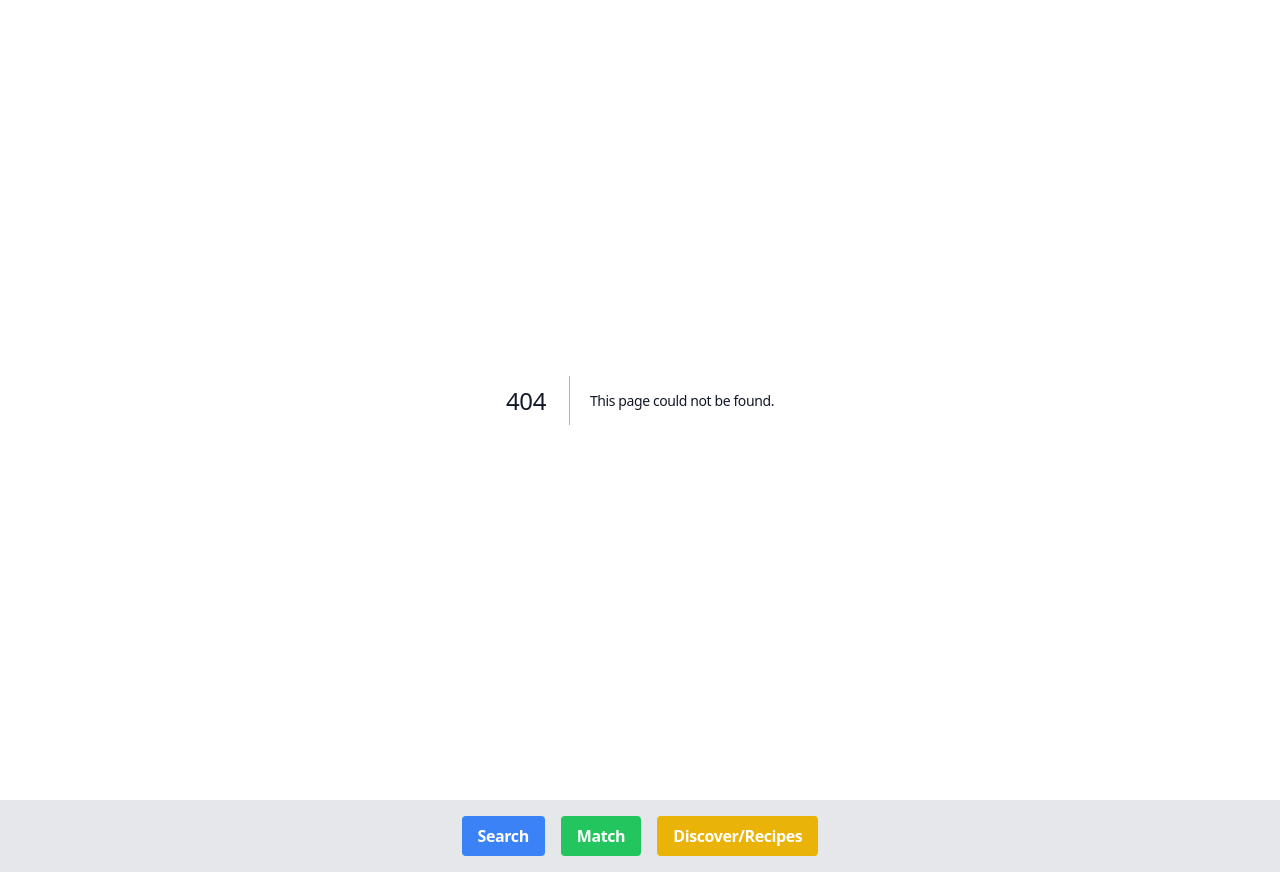
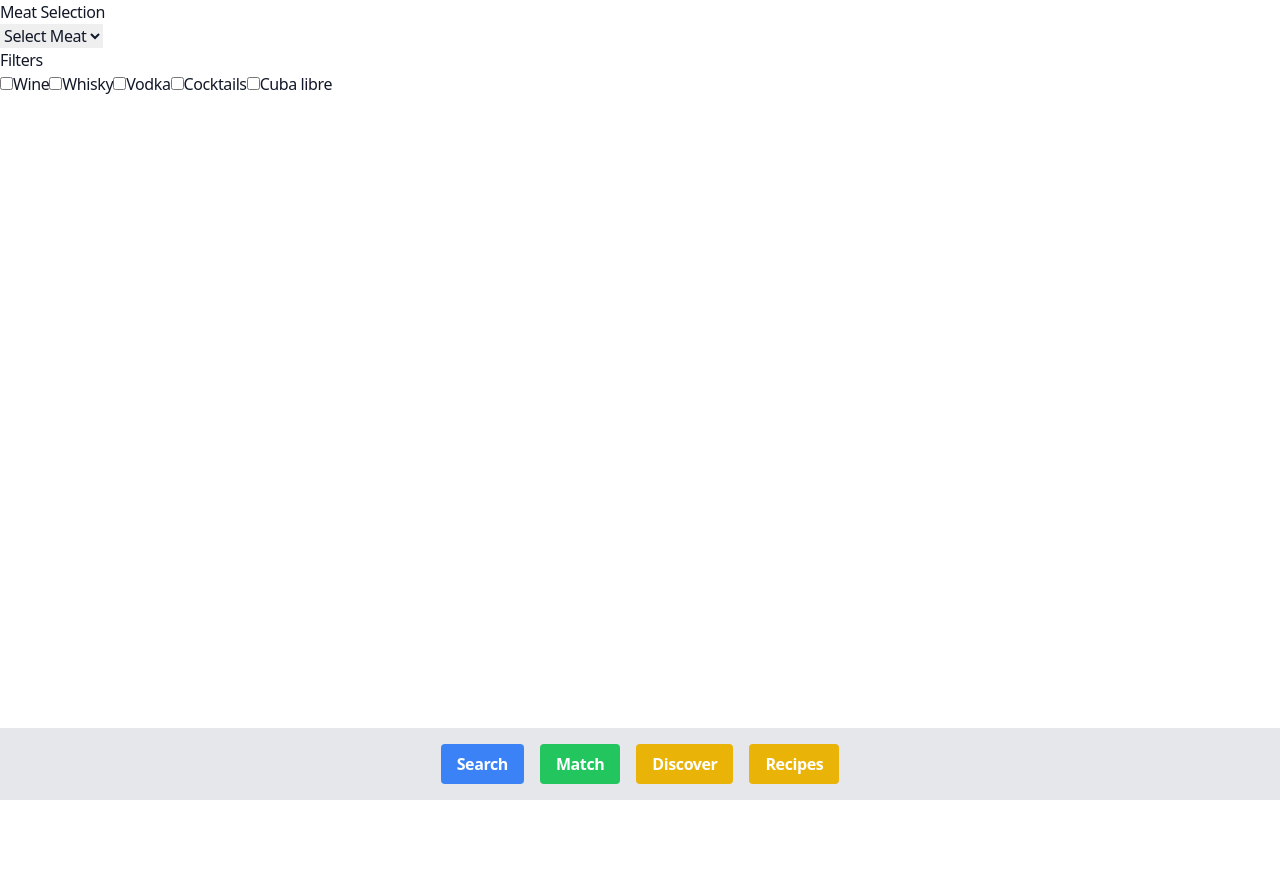
Before and after one commit to CulinarI0/Luna, a Next.js app: page /match in a window 1280 px wide. Before the commit this address had no page. After the commit the page ends 800 px from the top, so only its background shows below. Built offline with nearby package versions, Linux system fonts and the light colour scheme.

Commit message:
feat: Create new mock pages and separate recipes and discover

```diff
--- /dev/null
+++ b/src/app/(pages)/discover/page.tsx
@@ -0,0 +1,7 @@
+export default function DiscoverPage(){
+  return (
+  <div>
+    Hello Discover Page
+  </div>
+  )
+}
--- /dev/null
+++ b/src/app/(pages)/match/page.tsx
@@ -0,0 +1,16 @@
+"use client"
+import { useState } from "react";
+import FilterComponent from "../../../components/FilterPage";
+
+export default function MatchPage(){
+  const [selectedFilters, setSelectedFilters] = useState<string[]>([]);
+
+  const handleFilterChange = (filters: string[]) => {
+    setSelectedFilters(filters);
+  };
+return (
+    <div>
+      <FilterComponent selectedFilters={selectedFilters} onFilterChange={handleFilterChange} />
+    </div>
+  );
+}
--- /dev/null
+++ b/src/app/(pages)/recipes/page.tsx
@@ -0,0 +1,7 @@
+export default function RecipesPage(){
+  return (
+  <div>
+    Hello Recipes Page
+  </div>
+  )
+}
--- /dev/null
+++ b/src/components/FilterPage.tsx
@@ -0,0 +1,74 @@
+import React, { useState } from "react";
+import mockData from "./mockData";
+import mockResults from "./mockResults";
+
+interface FilterProps {
+  selectedFilters: string[];
+  onFilterChange: (selectedFilters: string[]) => void;
+}
+
+const FilterComponent: React.FC<FilterProps> = (
+  { selectedFilters, onFilterChange },
+) => {
+  const handleFilterChange = (filter: string) => {
+    const updatedFilters = selectedFilters.includes(filter)
+      ? selectedFilters.filter((selected) => selected !== filter)
+      : [...selectedFilters, filter];
+
+    onFilterChange(updatedFilters);
+  };
+
+  const [selectedMeat, setSelectedMeat] = useState("");
+
+  const handleMeatChange = (event: any) => {
+    setSelectedMeat(event.target.value);
+  };
+
+  // Filter the mock results based on selected filters
+  const filteredResults =
+    mockResults.filter((item) => selectedFilters.includes(item.name)).length ==
+        0
+      ? mockResults
+      : mockResults.filter((item) => selectedFilters.includes(item.name));
+
+  return (
+    <div>
+      <h1>Meat Selection</h1>
+      <select value={selectedMeat} onChange={handleMeatChange}>
+        <option value="">Select Meat</option>
+        <option value="cow">Cow Meat</option>
+        <option value="fish">Fish Meat</option>
+        <option value="lamb">Lamb Meat</option>
+      </select>
+      <h2>Filters</h2>
+      {mockData.map((item) => (
+        <label key={item.id}>
+          <input
+            type="checkbox"
+            value={item.name}
+            checked={selectedFilters.includes(item.name)}
+            onChange={() => handleFilterChange(item.name)}
+          />
+          {item.name}
+        </label>
+      ))}
+
+      {selectedMeat !== undefined && selectedMeat !== "" && (
+        <div>
+          <h2>All Results</h2>
+          <ul>
+            {filteredResults.map((item) => (
+              <li key={item.id}>
+                <div>
+                  {item.name}:{item.score}
+                </div>
+              </li>
+            ))}
+          </ul>
+        </div>
+      )}
+    </div>
+  );
+};
+
+export default FilterComponent;
--- a/src/components/Footer.tsx
+++ b/src/components/Footer.tsx
@@ -17,10 +17,16 @@ export function FooterButtons() {
           Match
         </Link>
         <Link
-          href="/"
+          href="/discover"
           className="bg-yellow-500 hover:bg-yellow-600 text-white font-semibold py-2 px-4 rounded"
         >
-          Discover/Recipes
+          Discover
+        </Link>
+        <Link
+          href="/recipes"
+          className="bg-yellow-500 hover:bg-yellow-600 text-white font-semibold py-2 px-4 rounded"
+        >
+          Recipes
         </Link>
       </div>
     </footer>
--- /dev/null
+++ b/src/components/mockData.tsx
@@ -0,0 +1,9 @@
+const mockData = [
+  { id: 1, name: 'Wine' },
+  { id: 2, name: 'Whisky' },
+  { id: 3, name: 'Vodka' },
+  { id: 4, name: 'Cocktails' },
+  { id: 5, name: "Cuba libre"}
+];
+
+export default mockData;
--- /dev/null
+++ b/src/components/mockResults.tsx
@@ -0,0 +1,7 @@
+const mockResults = [
+  { id: 1, name: 'Dolly soda', score: 1},
+  { id: 2, name: 'Cuba libre', score: 2 },
+  { id: 3, name: 'Whisky', score: 4 },
+];
+
+export default mockResults;
```
